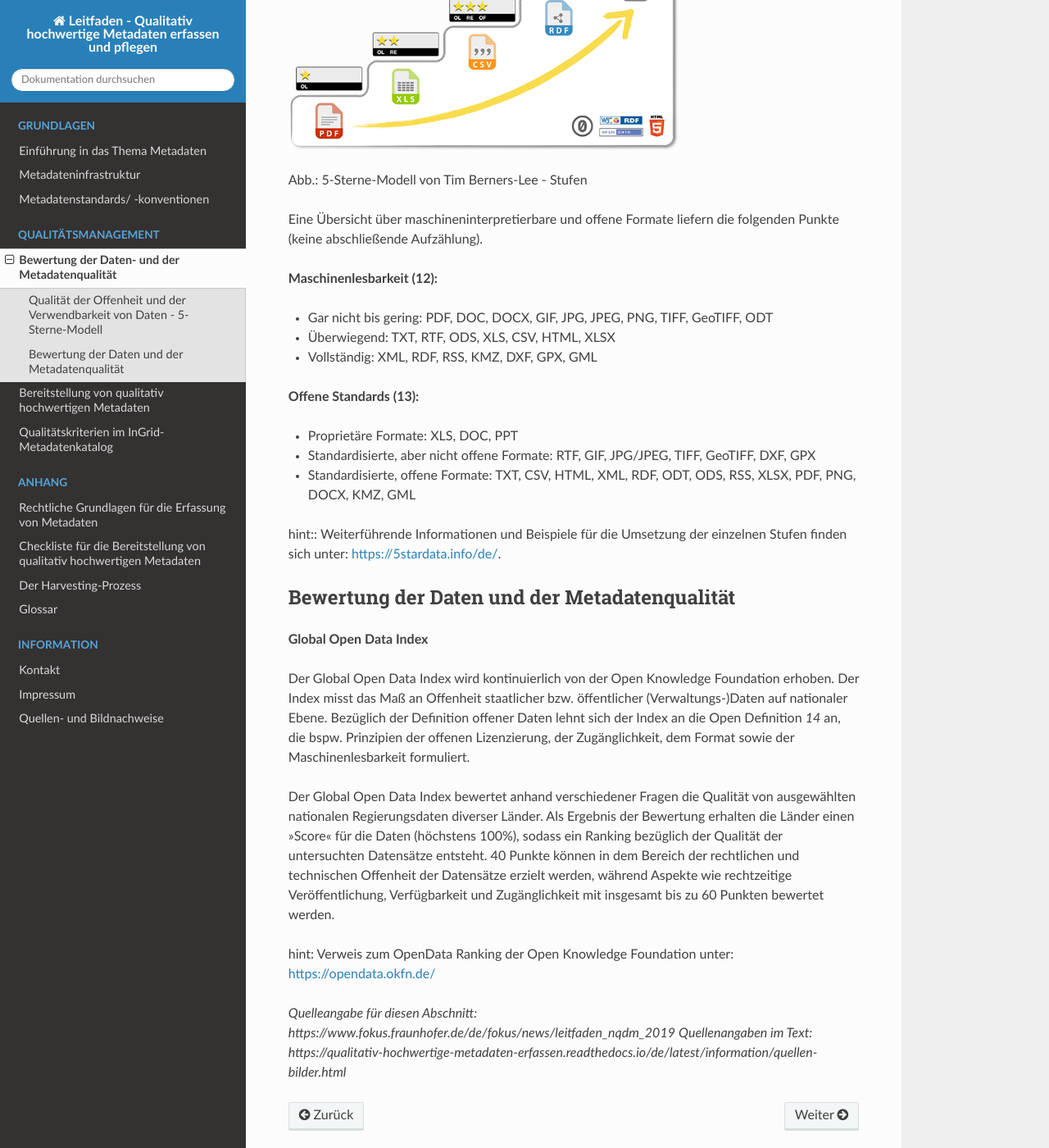
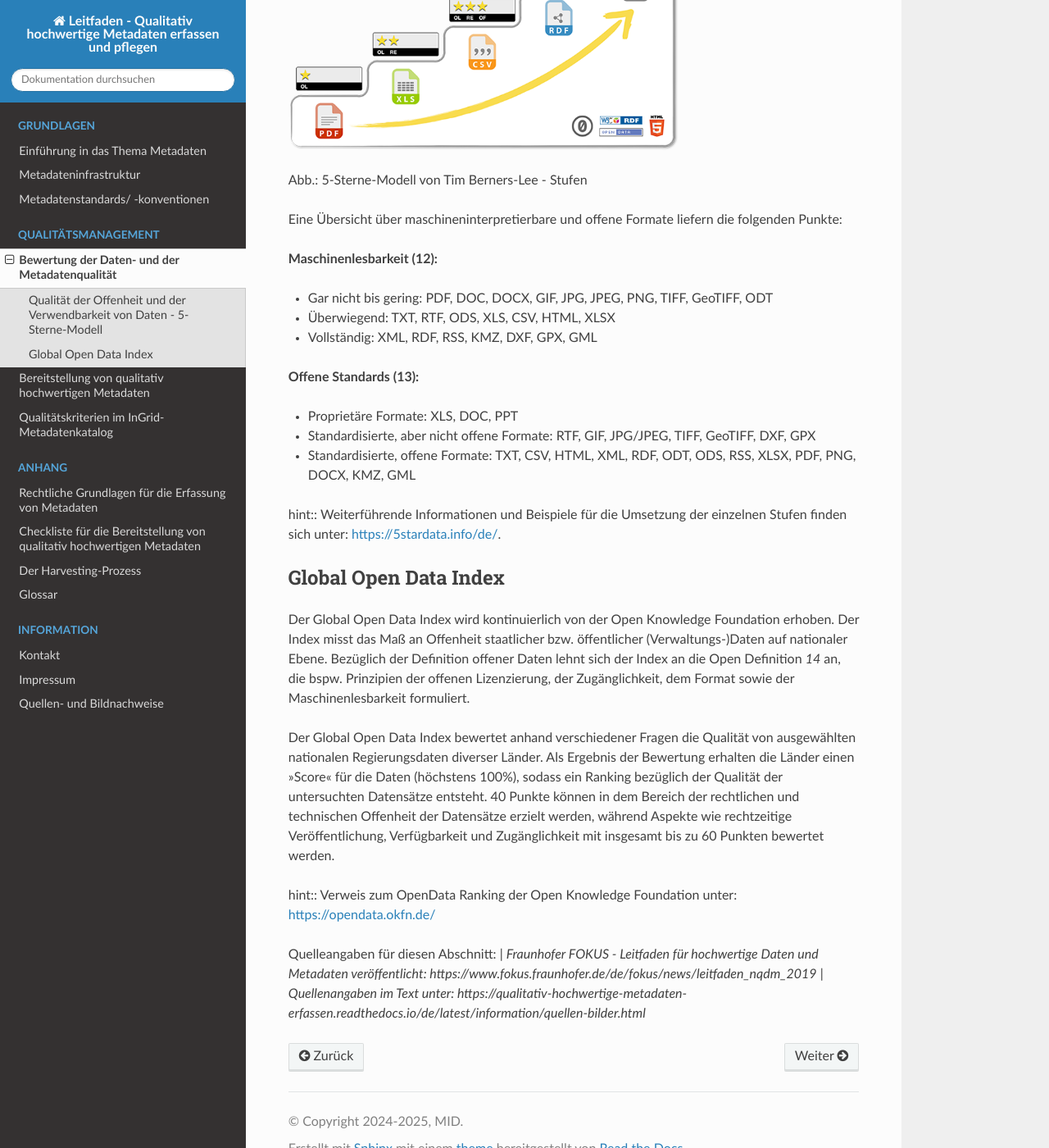
Before and after one commit to tomiwo/ingrid-mdk-st-high-quality-metadata, a Sphinx documentation site: the page built from docs/qualitaetsmanagement/bewertung.rst, in a window 1280 px wide and 1400 px high, scrolled down 2566 px. Shown: the whole window at 82% size. Built offline with Sphinx 7.4.7 and the Read the Docs theme 3.1.0, drawn with Linux system fonts in a browser that asks for light colours.

Commit message:
Aktualisierung

```diff
--- a/docs/information/quellen-bilder.rst
+++ b/docs/information/quellen-bilder.rst
@@ -14,8 +14,8 @@
 | Überschrift: Qualität der Offenheit und der Verwendbarkeit von Daten
 
 | (11) - Hausenblas, M. (2012): 5 ★ Open Data. Zuletzt aufgerufen im August 2019 unter https://5stardata.info/de/
-| (12)/(13) - Siehe Klessmann, J.; Denker, P.; Schulz, S. E.; u. a.; Bundesministerium des Innern (Hrsg.) (2012):
-| Open Government Data Deutschland.
+| (12)/(13) - Siehe Klessmann, J.; Denker, P.; Schulz, S. E.; u. a.;
+| Bundesministerium des Innern (Hrsg.) (2012): Open Government Data Deutschland.
 | Zuletzt aufgerufen im August 2019 unter: https://www.verwaltung-innovativ.de/SharedDocs/Publikationen/eGovernment/open_government_data_deutschland_langfassung.pdf?blob=publicationFile&v=5.
 | (14) - Weitere Informationen unter: https://opendefinition.org/od/2.1/de/
 
--- a/docs/qualitaetsmanagement/bewertung.rst
+++ b/docs/qualitaetsmanagement/bewertung.rst
@@ -106,7 +106,7 @@
 Abb.: 5-Sterne-Modell von Tim Berners-Lee - Stufen
 
 
-Eine Übersicht über maschineninterpretierbare und offene Formate liefern die folgenden Punkte (keine abschließende Aufzählung).
+Eine Übersicht über maschineninterpretierbare und offene Formate liefern die folgenden Punkte:
 
 
 **Maschinenlesbarkeit (12):**
@@ -126,19 +126,18 @@
 hint:: Weiterführende Informationen und Beispiele für die Umsetzung der einzelnen Stufen finden sich unter: https://5stardata.info/de/.
 
 
-Bewertung der Daten und der Metadatenqualität
-----------------------------------------------
 
-**Global Open Data Index**
+Global Open Data Index
+----------------------
 
 Der Global Open Data Index wird kontinuierlich von der Open Knowledge Foundation erhoben. Der Index misst das Maß an Offenheit staatlicher bzw. öffentlicher (Verwaltungs-)Daten auf nationaler Ebene. Bezüglich der Definition offener Daten lehnt sich der Index an die Open Definition *14* an, die bspw. Prinzipien der offenen Lizenzierung, der Zugänglichkeit, dem Format sowie der Maschinenlesbarkeit formuliert.
 
 Der Global Open Data Index bewertet anhand verschiedener Fragen die Qualität von ausgewählten nationalen Regierungsdaten diverser Länder. Als Ergebnis der Bewertung erhalten die Länder einen »Score« für die Daten (höchstens 100%), sodass ein Ranking bezüglich der Qualität der untersuchten Datensätze entsteht. 40 Punkte können in dem Bereich der rechtlichen und technischen Offenheit der Datensätze erzielt werden, während Aspekte wie rechtzeitige Veröffentlichung, Verfügbarkeit und Zugänglichkeit mit insgesamt bis zu 60 Punkten bewertet werden.
 
 
-hint: Verweis zum OpenData Ranking der Open Knowledge Foundation unter: https://opendata.okfn.de/
+hint:: Verweis zum OpenData Ranking der Open Knowledge Foundation unter: https://opendata.okfn.de/
 
 
-
-*Quelleangabe für diesen Abschnitt: https://www.fokus.fraunhofer.de/de/fokus/news/leitfaden_nqdm_2019*
-*Quellenangaben im Text: https://qualitativ-hochwertige-metadaten-erfassen.readthedocs.io/de/latest/information/quellen-bilder.html*
+Quelleangaben für diesen Abschnitt:
+| *Fraunhofer FOKUS - Leitfaden für hochwertige Daten und Metadaten veröffentlicht: https://www.fokus.fraunhofer.de/de/fokus/news/leitfaden_nqdm_2019*
+| *Quellenangaben im Text unter: https://qualitativ-hochwertige-metadaten-erfassen.readthedocs.io/de/latest/information/quellen-bilder.html*
```
